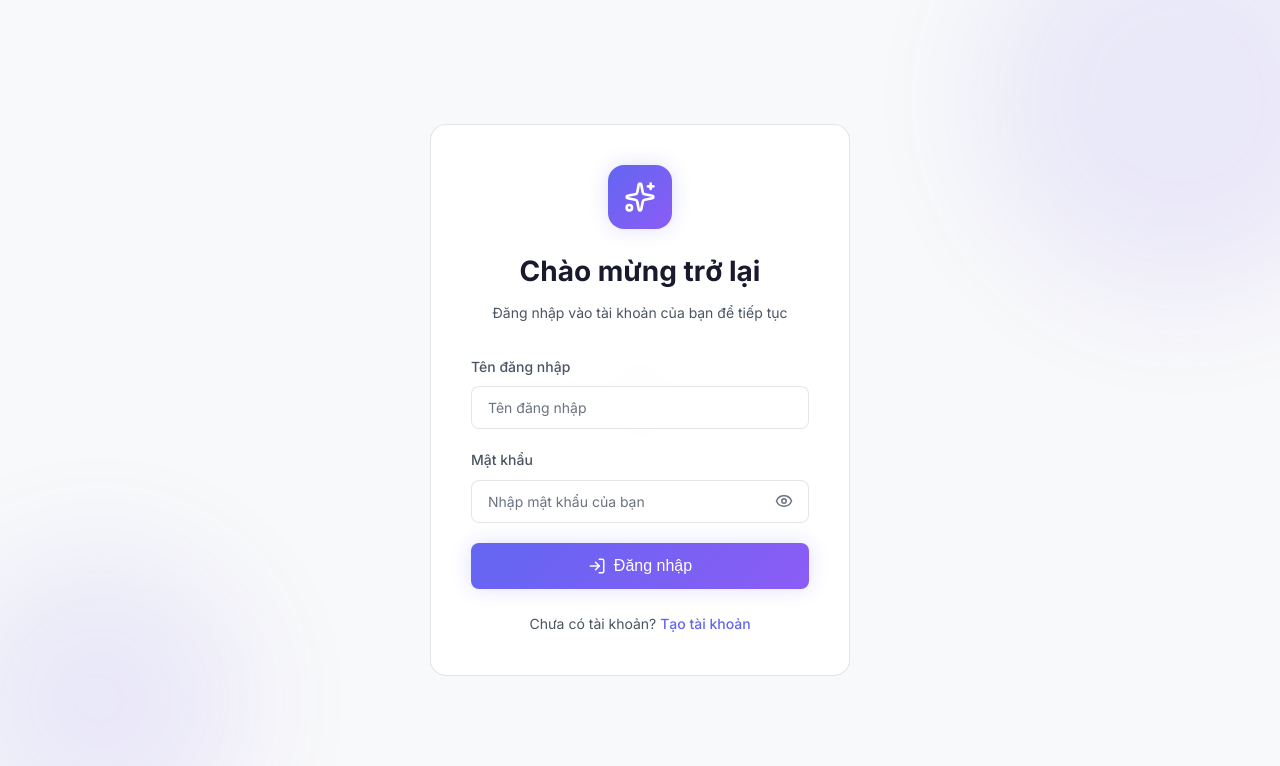
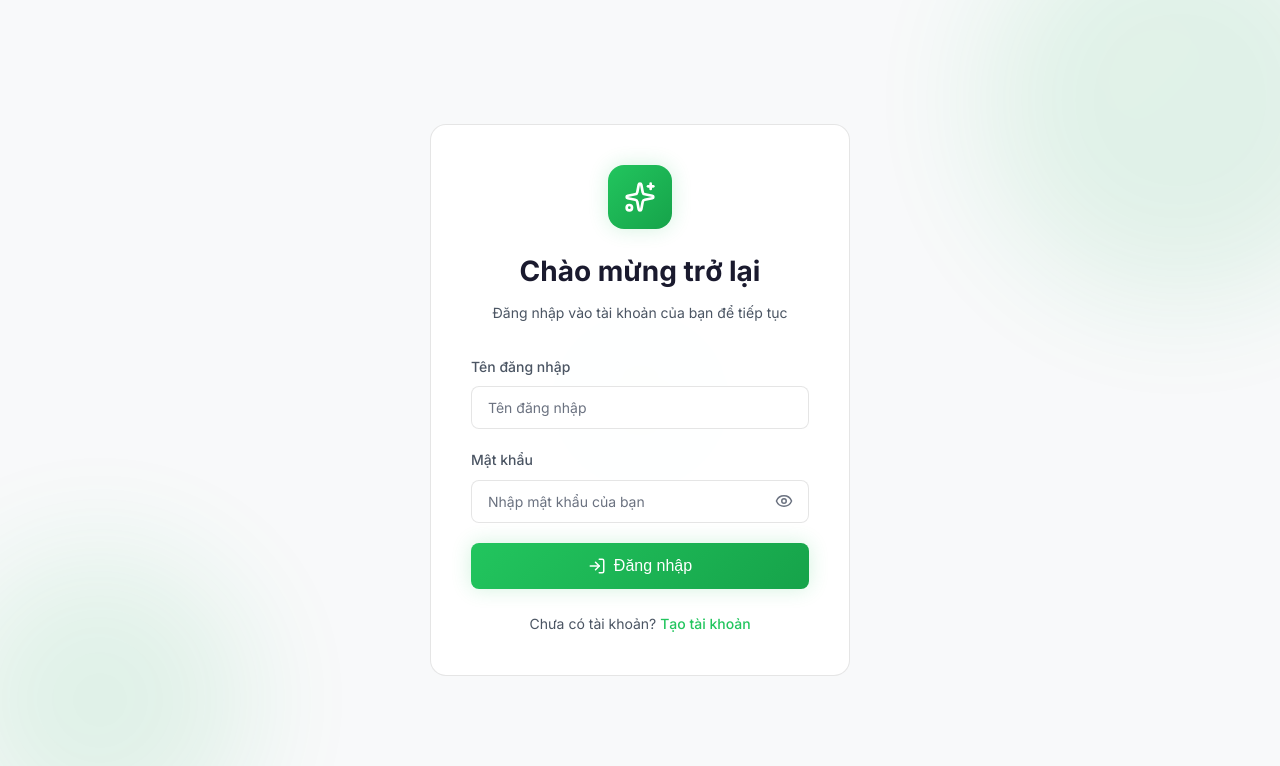
Before and after one commit to loozzi/telegram-bot-sales-fe, a React app: page /login in a window 1280 px wide. Shown: the top 766 px of the page. Built offline with nearby package versions, Linux system fonts and the light colour scheme; the HTML template or start-up script is replaced by a standard one.

Commit message:
feat: change primary color

```diff
--- a/src/index.css
+++ b/src/index.css
@@ -6,12 +6,12 @@
   --bg-primary: #0f0f23;
   --bg-secondary: #1a1a2e;
   --bg-card: rgba(26, 26, 46, 0.8);
-  --bg-hover: rgba(99, 102, 241, 0.1);
+  --bg-hover: rgba(34, 197, 94, 0.1);
 
   /* Accent Colors */
-  --accent-primary: #6366f1;
-  --accent-secondary: #8b5cf6;
-  --accent-gradient: linear-gradient(135deg, #6366f1 0%, #8b5cf6 100%);
+  --accent-primary: #22c55e;
+  --accent-secondary: #16a34a;
+  --accent-gradient: linear-gradient(135deg, #22c55e 0%, #16a34a 100%);
 
   /* Text Colors */
   --text-primary: #ffffff;
@@ -38,7 +38,7 @@
   --shadow-sm: 0 2px 4px rgba(0, 0, 0, 0.1);
   --shadow-md: 0 4px 12px rgba(0, 0, 0, 0.15);
   --shadow-lg: 0 8px 24px rgba(0, 0, 0, 0.2);
-  --shadow-glow: 0 0 20px rgba(99, 102, 241, 0.3);
+  --shadow-glow: 0 0 20px rgba(34, 197, 94, 0.3);
 
   /* Transition */
   --transition-fast: 150ms ease;
@@ -55,12 +55,12 @@
   --bg-primary: #f8f9fa;
   --bg-secondary: #ffffff;
   --bg-card: rgba(255, 255, 255, 0.95);
-  --bg-hover: rgba(99, 102, 241, 0.08);
+  --bg-hover: rgba(34, 197, 94, 0.08);
 
   /* Accent Colors */
-  --accent-primary: #6366f1;
-  --accent-secondary: #8b5cf6;
-  --accent-gradient: linear-gradient(135deg, #6366f1 0%, #8b5cf6 100%);
+  --accent-primary: #22c55e;
+  --accent-secondary: #16a34a;
+  --accent-gradient: linear-gradient(135deg, #22c55e 0%, #16a34a 100%);
 
   /* Text Colors */
   --text-primary: #1a1a2e;
@@ -87,7 +87,7 @@
   --shadow-sm: 0 2px 4px rgba(0, 0, 0, 0.05);
   --shadow-md: 0 4px 12px rgba(0, 0, 0, 0.08);
   --shadow-lg: 0 8px 24px rgba(0, 0, 0, 0.12);
-  --shadow-glow: 0 0 20px rgba(99, 102, 241, 0.2);
+  --shadow-glow: 0 0 20px rgba(34, 197, 94, 0.2);
 
   /* Transition */
   --transition-fast: 150ms ease;
@@ -177,7 +177,7 @@ a:hover {
 
 .btn-primary:hover {
   transform: translateY(-2px);
-  box-shadow: 0 0 30px rgba(99, 102, 241, 0.4);
+  box-shadow: 0 0 30px rgba(34, 197, 94, 0.4);
 }
 
 .btn-secondary {
@@ -258,7 +258,7 @@ a:hover {
 
 .form-input:focus {
   border-color: var(--accent-primary);
-  box-shadow: 0 0 0 3px rgba(99, 102, 241, 0.1);
+  box-shadow: 0 0 0 3px rgba(34, 197, 94, 0.1);
 }
 
 .form-input:disabled {
@@ -290,7 +290,7 @@ a:hover {
 }
 
 .card:hover {
-  border-color: rgba(99, 102, 241, 0.3);
+  border-color: rgba(34, 197, 94, 0.3);
 }
 
 .card-header {
```
